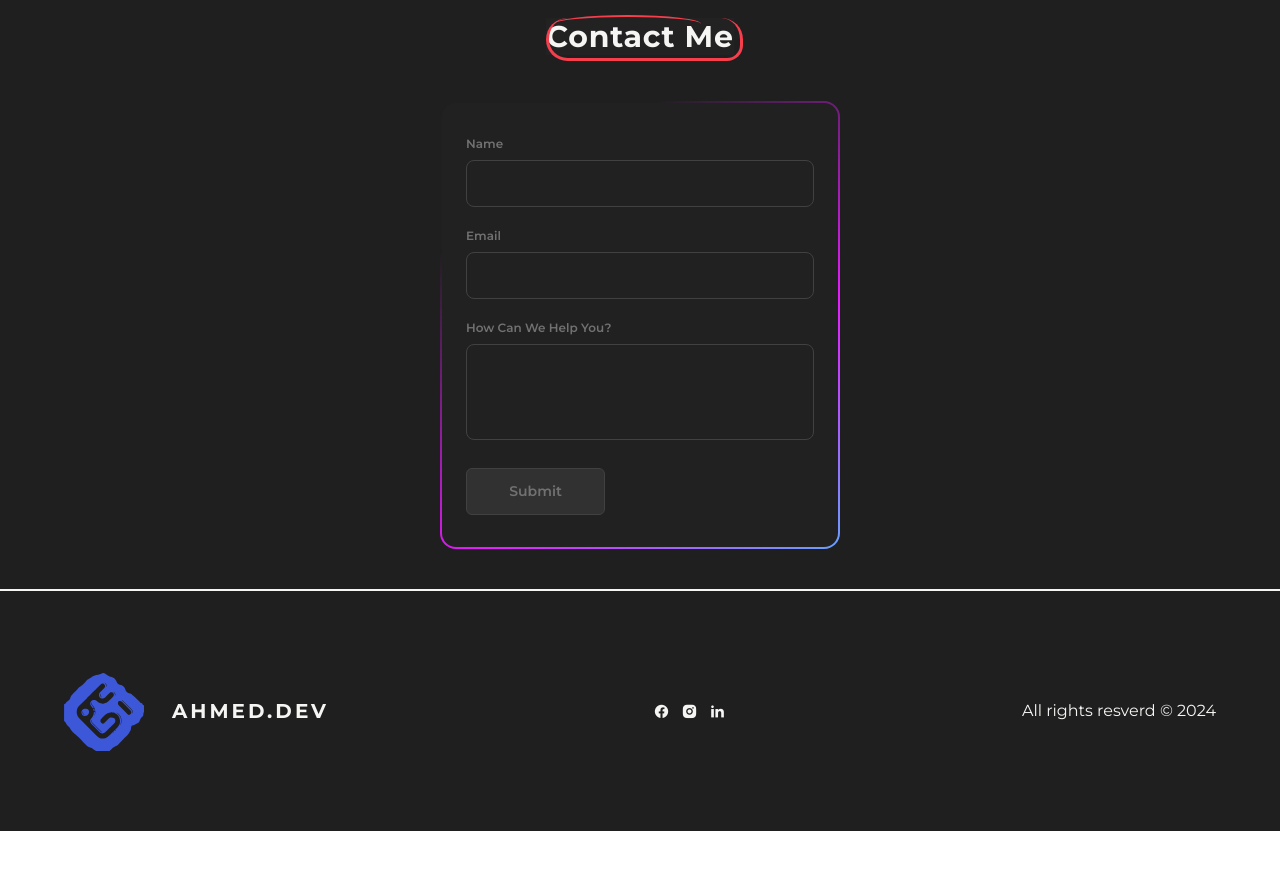
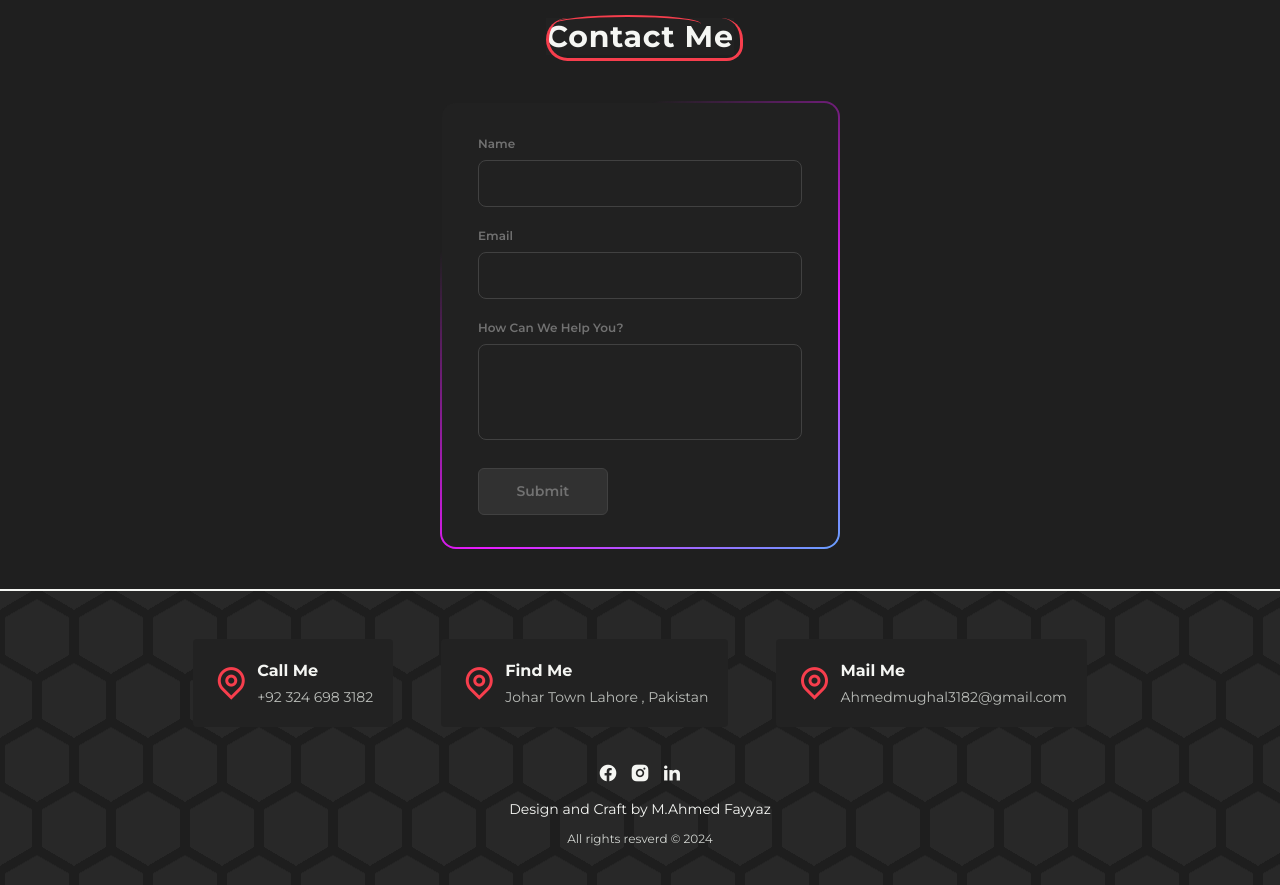
Before and after one commit to Ahmedz182/Portfolio-in-React, a React (Vite) app: page / in a window 1280 px wide. Shown: the part 2360-3245 px from the top of the page. Before the commit the page ends 3191 px from the top, so only its background shows below. Built offline with nearby package versions, Linux system fonts and the light colour scheme.

Commit message:
update footer

```diff
--- a/src/components/ContactMe.jsx
+++ b/src/components/ContactMe.jsx
@@ -7,7 +7,7 @@ const ContactMe = () => {
         <mark>Contact Me</mark>
       </p>
       <div className="form-container">
-        <form className="form">
+        <form className="form  mx-3">
           <div className="form-group">
             <label for="name">Name</label>
             <input required="" name="name" id="name" type="text"></input>
--- a/src/components/Footer.jsx
+++ b/src/components/Footer.jsx
@@ -4,36 +4,58 @@ import logo from "../assets/img/logo_arabics.svg";
 const Footer = () => {
   return (
     <>
-      <div className="bg-darkPrimary py-20 px-16 gap-8 border-t-2 flex flex-wrap items-center justify-between overflow-x-hidden">
-        <div className="flex  items-center sm:w-screen s-md:w-screen">
-          <img
-            className="w-20 cursor-pointer"
-            src={logo}
-            alt="logo"
-            onClick={() => {
-              location.href = "/";
-            }}
-          />
-          <p className="text-xl px-7 font-bold space2 uppercase tracking-wide">
-            Ahmed.dev
+      <div className="bg-darkPrimary py-12 footerBg  gap-8 border-t-2 flex flex-col flex-wrap  justify-center overflow-x-hidden">
+        <div className="flex flex-wrap gap-12 items-center justify-center sm:gap-4 sm:justify-start sm:px-5 s-md:gap-4  s-md:px-5">
+          <a href="tel:+923246983182">
+            <div className="bg-primary flex gap-2 items-center p-5 rounded cursor-pointer transition ease-in-out delay-150 hover:translate-y-[-10px] duration-500">
+              <i className="ri-map-pin-line text-4xl text-pink"></i>
+              <span className="flex flex-col gap-1">
+                <p className=" font-bold ">Call Me</p>
+
+                <p className="text-sm text-white/70">+92 324 698 3182</p>
+              </span>
+            </div>
+          </a>
+          <div className="bg-primary flex gap-2 items-center p-5 rounded cursor-pointer transition ease-in-out delay-150 hover:translate-y-[-10px] duration-500">
+            <i className="ri-map-pin-line text-4xl text-pink"></i>
+            <span className="flex flex-col gap-1">
+              <p className=" font-bold ">Find Me</p>
+              <p className="text-sm text-white/70">
+                Johar Town Lahore , Pakistan
+              </p>
+            </span>
+          </div>
+          <a href="mailto:ahmedmughal3182@gmail.com">
+            <div className="bg-primary flex gap-2 items-center p-5 rounded cursor-pointer transition ease-in-out delay-150 hover:translate-y-[-10px] duration-500">
+              <i className="ri-map-pin-line text-4xl text-pink"></i>
+              <span className="flex flex-col gap-1">
+                <p className=" font-bold ">Mail Me</p>
+                <p className="text-sm text-white/70">
+                  Ahmedmughal3182@gmail.com
+                </p>
+              </span>
+            </div>
+          </a>
+        </div>
+
+        <div className="flex flex-col items-center justify-center gap-3">
+          <span className="flex gap-3 ">
+            <a className="social" href="https://facebook.com/ahmedx182">
+              <i className="ri-facebook-circle-fill cursor-pointer text-xl "></i>
+            </a>
+            <a className="social" href="https://www.instagram.com/ahmedz182">
+              <i className="ri-instagram-fill cursor-pointer text-xl"></i>
+            </a>
+            <a className="social" href="https://www.linkedin.com/in/ahmedz182/">
+              <i className="ri-linkedin-fill cursor-pointer text-xl"></i>
+            </a>
+            {/* <i className="ri-twitter-x-line cursor-pointer"></i> */}
+          </span>
+          <p className="px-3 text-sm">Design and Craft by M.Ahmed Fayyaz</p>
+          <p className="text-xs  text-white/80">
+            All rights resverd &copy; 2024{" "}
           </p>
         </div>
-
-        <div>
-          <span className="flex gap-3 sm:w-screen s-md:w-screen">
-            <a className="social" href="https://facebook.com/ahmedx182">
-              <i class="ri-facebook-circle-fill cursor-pointer"></i>
-            </a>
-            <a className="social" href="https://www.instagram.com/ahmedz182">
-              <i class="ri-instagram-fill cursor-pointer"></i>
-            </a>
-            <a className="social" href="https://www.linkedin.com/in/ahmedz182/">
-              <i class="ri-linkedin-fill cursor-pointer"></i>
-            </a>
-            {/* <i class="ri-twitter-x-line cursor-pointer"></i> */}
-          </span>
-        </div>
-        <p>All rights resverd &copy; 2024 </p>
       </div>
     </>
   );
--- a/src/index.css
+++ b/src/index.css
@@ -254,7 +254,219 @@ mark:before {
   border-color: #fff;
 }
 .resNav {
-  z-index: 1000;
-  height: 90dvh;
+  z-index: 100;
+  height: 100dvh;
   width: 100dvw;
 }
+.footerBg {
+  width: 100%;
+  height: 100%;
+  /* Add your background pattern here */
+  background-color: #222222;
+  background-image: radial-gradient(
+    rgba(255, 255, 255, 0.171) 2px,
+    transparent 0
+  );
+  background-size: 30px 30px;
+  background-position: -5px -5px;
+}
+
+.footerBg {
+  width: 100%;
+  height: 100%;
+
+  background: #000000;
+  --gap: 5em;
+  --line: 1px;
+  --color: rgba(255, 255, 255, 0.2);
+
+  background-image: linear-gradient(
+      -90deg,
+      transparent calc(var(--gap) - var(--line)),
+      var(--color) calc(var(--gap) - var(--line) + 1px),
+      var(--color) var(--gap)
+    ),
+    linear-gradient(
+      0deg,
+      transparent calc(var(--gap) - var(--line)),
+      var(--color) calc(var(--gap) - var(--line) + 1px),
+      var(--color) var(--gap)
+    );
+  background-size: var(--gap) var(--gap);
+}
+
+.footerBg {
+  width: 100%;
+  height: 100%;
+  --s: 37px; /* control the size */
+
+  --c: #0000, #282828 0.5deg 119.5deg, #0000 120deg;
+  --g1: conic-gradient(from 60deg at 56.25% calc(425% / 6), var(--c));
+  --g2: conic-gradient(from 180deg at 43.75% calc(425% / 6), var(--c));
+  --g3: conic-gradient(from -60deg at 50% calc(175% / 12), var(--c));
+  background: var(--g1), var(--g1) var(--s) calc(1.73 * var(--s)), var(--g2),
+    var(--g2) var(--s) calc(1.73 * var(--s)), var(--g3) var(--s) 0,
+    var(--g3) 0 calc(1.73 * var(--s)) #1e1e1e;
+  background-size: calc(2 * var(--s)) calc(3.46 * var(--s));
+}
+
+ul {
+  margin: 0px;
+  padding: 0px;
+}
+.footer-section {
+  background: #151414;
+  position: relative;
+}
+.footer-cta {
+  border-bottom: 1px solid #373636;
+}
+.single-cta i {
+  color: #ff5e14;
+  font-size: 30px;
+  float: left;
+  margin-top: 8px;
+}
+.cta-text {
+  padding-left: 15px;
+  display: inline-block;
+}
+.cta-text h4 {
+  color: #fff;
+  font-size: 20px;
+  font-weight: 600;
+  margin-bottom: 2px;
+}
+.cta-text span {
+  color: #757575;
+  font-size: 15px;
+}
+.footer-content {
+  position: relative;
+  z-index: 2;
+}
+.footer-pattern img {
+  position: absolute;
+  top: 0;
+  left: 0;
+  height: 330px;
+  background-size: cover;
+  background-position: 100% 100%;
+}
+.footer-logo {
+  margin-bottom: 30px;
+}
+.footer-logo img {
+  max-width: 200px;
+}
+.footer-text p {
+  margin-bottom: 14px;
+  font-size: 14px;
+  color: #7e7e7e;
+  line-height: 28px;
+}
+.footer-social-icon span {
+  color: #fff;
+  display: block;
+  font-size: 20px;
+  font-weight: 700;
+  font-family: "Poppins", sans-serif;
+  margin-bottom: 20px;
+}
+.footer-social-icon a {
+  color: #fff;
+  font-size: 16px;
+  margin-right: 15px;
+}
+.footer-social-icon i {
+  height: 40px;
+  width: 40px;
+  text-align: center;
+  line-height: 38px;
+  border-radius: 50%;
+}
+.facebook-bg {
+  background: #3b5998;
+}
+.twitter-bg {
+  background: #55acee;
+}
+.google-bg {
+  background: #dd4b39;
+}
+.footer-widget-heading h3 {
+  color: #fff;
+  font-size: 20px;
+  font-weight: 600;
+  margin-bottom: 40px;
+  position: relative;
+}
+.footer-widget-heading h3::before {
+  content: "";
+  position: absolute;
+  left: 0;
+  bottom: -15px;
+  height: 2px;
+  width: 50px;
+  background: #ff5e14;
+}
+.footer-widget ul li {
+  display: inline-block;
+  float: left;
+  width: 50%;
+  margin-bottom: 12px;
+}
+.footer-widget ul li a:hover {
+  color: #ff5e14;
+}
+.footer-widget ul li a {
+  color: #878787;
+  text-transform: capitalize;
+}
+.subscribe-form {
+  position: relative;
+  overflow: hidden;
+}
+.subscribe-form input {
+  width: 100%;
+  padding: 14px 28px;
+  background: #2e2e2e;
+  border: 1px solid #2e2e2e;
+  color: #fff;
+}
+.subscribe-form button {
+  position: absolute;
+  right: 0;
+  background: #ff5e14;
+  padding: 13px 20px;
+  border: 1px solid #ff5e14;
+  top: 0;
+}
+.subscribe-form button i {
+  color: #fff;
+  font-size: 22px;
+  transform: rotate(-6deg);
+}
+.copyright-area {
+  background: #202020;
+  padding: 25px 0;
+}
+.copyright-text p {
+  margin: 0;
+  font-size: 14px;
+  color: #878787;
+}
+.copyright-text p a {
+  color: #ff5e14;
+}
+.footer-menu li {
+  display: inline-block;
+  margin-left: 20px;
+}
+.footer-menu li:hover a {
+  color: #ff5e14;
+}
+.footer-menu li a {
+  font-size: 14px;
+  color: #878787;
+}
```
